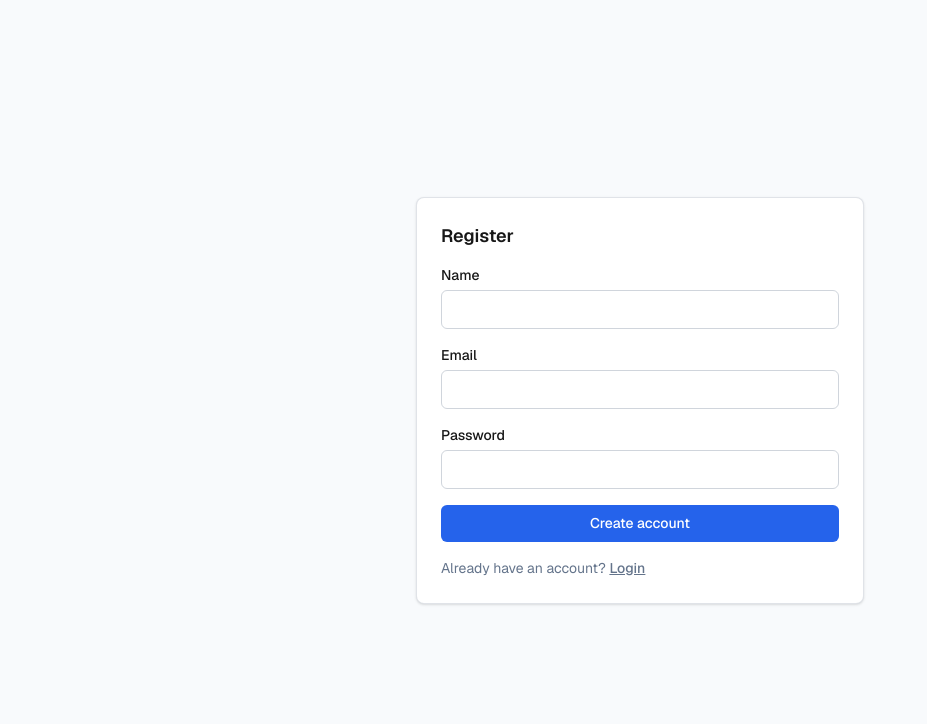
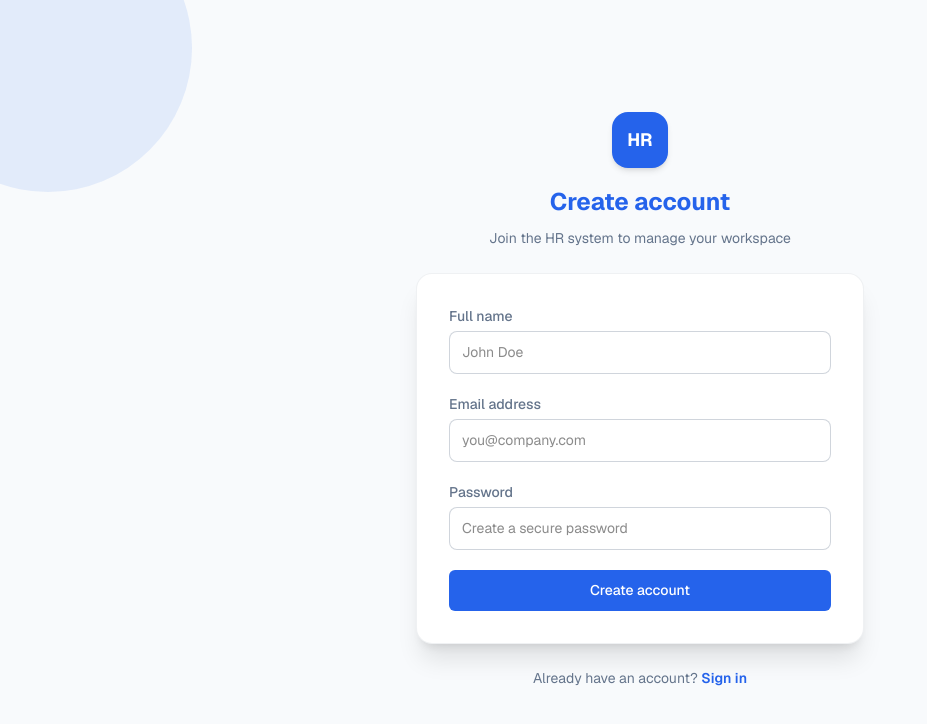
Before and after one commit to shathirs/HR-System, a Next.js app in the folder frontend/: page /register in a window 1280 px wide. Shown: the top 724 px of the page, without its empty margins (0-927 px from the left). Built offline with nearby package versions, Linux system fonts and the light colour scheme; no server answers.

Commit message:
Styles Register form and Login Form.

```diff
--- a/frontend/src/app/login/page.tsx
+++ b/frontend/src/app/login/page.tsx
@@ -3,9 +3,10 @@
 import Link from "next/link";
 import { useRouter } from "next/navigation";
 import { FormEvent, useEffect, useState } from "react";
+import AuthLayout from "@/components/layout/AuthLayout";
 import Button from "@/components/ui/Button";
-import Card from "@/components/ui/Card";
 import Input from "@/components/ui/Input";
+import Toast from "@/components/ui/Toast";
 import { LOGOUT_MESSAGE_KEY, login } from "@/lib/auth";
 
 export default function LoginPage() {
@@ -40,42 +41,64 @@ export default function LoginPage() {
   }
 
   return (
-    <div className="flex min-h-screen items-center justify-center bg-surface p-4">
-      <Card title="Login" className="w-full max-w-md">
-        <form onSubmit={handleSubmit} className="flex flex-col gap-4">
+    <>
+      {success && (
+        <Toast
+          message={success}
+          variant="success"
+          duration={2000}
+          onClose={() => setSuccess("")}
+        />
+      )}
+
+      <AuthLayout
+        title="Welcome back"
+        subtitle="Sign in to manage employees, payroll, and more"
+        footer={
+          <>
+            Don&apos;t have an account?{" "}
+            <Link
+              href="/register"
+              className="font-semibold text-primary hover:text-primary/80"
+            >
+              Create account
+            </Link>
+          </>
+        }
+      >
+        <form onSubmit={handleSubmit} className="flex flex-col gap-5">
           <Input
-            label="Email"
+            label="Email address"
             type="email"
             name="email"
+            placeholder="you@company.com"
             value={email}
             onChange={(event) => setEmail(event.target.value)}
+            className="bg-surface/50 py-2.5"
             required
           />
           <Input
             label="Password"
             type="password"
             name="password"
+            placeholder="Enter your password"
             value={password}
             onChange={(event) => setPassword(event.target.value)}
+            className="bg-surface/50 py-2.5"
             required
           />
-          {success && (
-            <p className="rounded-md bg-success/10 px-3 py-2 text-body text-success">
-              {success}
+
+          {error && (
+            <p className="rounded-lg border border-danger/20 bg-danger/10 px-3 py-2 text-body text-danger">
+              {error}
             </p>
           )}
-          {error && <p className="text-body text-danger">{error}</p>}
-          <Button type="submit" disabled={loading}>
+
+          <Button type="submit" disabled={loading} className="w-full py-2.5">
             {loading ? "Signing in..." : "Sign in"}
           </Button>
         </form>
-        <p className="mt-4 text-body text-secondary">
-          Don&apos;t have an account?{" "}
-          <Link href="/register" className="font-medium underline">
-            Register
-          </Link>
-        </p>
-      </Card>
-    </div>
+      </AuthLayout>
+    </>
   );
 }
--- a/frontend/src/app/register/page.tsx
+++ b/frontend/src/app/register/page.tsx
@@ -3,8 +3,8 @@
 import Link from "next/link";
 import { useRouter } from "next/navigation";
 import { FormEvent, useState } from "react";
+import AuthLayout from "@/components/layout/AuthLayout";
 import Button from "@/components/ui/Button";
-import Card from "@/components/ui/Card";
 import Input from "@/components/ui/Input";
 import { register } from "@/lib/auth";
 
@@ -32,45 +32,63 @@ export default function RegisterPage() {
   }
 
   return (
-    <div className="flex min-h-screen items-center justify-center bg-surface p-4">
-      <Card title="Register" className="w-full max-w-md">
-        <form onSubmit={handleSubmit} className="flex flex-col gap-4">
+    <AuthLayout
+      title="Create account"
+      subtitle="Join the HR system to manage your workspace"
+      footer={
+        <>
+          Already have an account?{" "}
+          <Link
+            href="/login"
+            className="font-semibold text-primary hover:text-primary/80"
+          >
+            Sign in
+          </Link>
+        </>
+      }
+    >
+      <form onSubmit={handleSubmit} className="flex flex-col gap-5">
         <Input
-            label="Name"
+          label="Full name"
           type="text"
           name="name"
+          placeholder="John Doe"
           value={name}
           onChange={(event) => setName(event.target.value)}
+          className="bg-surface/50 py-2.5"
           required
         />
         <Input
-            label="Email"
+          label="Email address"
           type="email"
           name="email"
+          placeholder="you@company.com"
           value={email}
           onChange={(event) => setEmail(event.target.value)}
+          className="bg-surface/50 py-2.5"
           required
         />
         <Input
           label="Password"
           type="password"
           name="password"
+          placeholder="Create a secure password"
           value={password}
           onChange={(event) => setPassword(event.target.value)}
+          className="bg-surface/50 py-2.5"
           required
         />
-          {error && <p className="text-body text-danger">{error}</p>}
-          <Button type="submit" disabled={loading}>
+
+        {error && (
+          <p className="rounded-lg border border-danger/20 bg-danger/10 px-3 py-2 text-body text-danger">
+            {error}
+          </p>
+        )}
+
+        <Button type="submit" disabled={loading} className="w-full py-2.5">
           {loading ? "Creating account..." : "Create account"}
         </Button>
       </form>
-        <p className="mt-4 text-body text-secondary">
-          Already have an account?{" "}
-          <Link href="/login" className="font-medium underline">
-            Login
-          </Link>
-        </p>
-      </Card>
-    </div>
+    </AuthLayout>
   );
 }
--- /dev/null
+++ b/frontend/src/components/layout/AuthLayout.tsx
@@ -0,0 +1,38 @@
+import type { ReactNode } from "react";
+
+interface AuthLayoutProps {
+  title: string;
+  subtitle: string;
+  children: ReactNode;
+  footer: ReactNode;
+}
+
+export default function AuthLayout({
+  title,
+  subtitle,
+  children,
+  footer,
+}: AuthLayoutProps) {
+  return (
+    <div className="relative flex min-h-screen items-center justify-center overflow-hidden bg-surface p-4">
+      <div className="pointer-events-none absolute -left-24 -top-24 h-72 w-72 rounded-full bg-primary/10" />
+      <div className="pointer-events-none absolute -bottom-32 -right-20 h-96 w-96 rounded-full bg-primary/5" />
+
+      <div className="relative w-full max-w-md">
+        <div className="mb-6 text-center">
+          <div className="mx-auto mb-4 flex h-14 w-14 items-center justify-center rounded-2xl bg-primary text-subheading font-bold text-white shadow-md">
+            HR
+          </div>
+          <h1 className="text-heading font-bold text-primary">{title}</h1>
+          <p className="mt-2 text-body text-secondary">{subtitle}</p>
+        </div>
+
+        <div className="rounded-2xl border border-secondary/10 bg-white p-8 shadow-xl">
+          {children}
+        </div>
+
+        <div className="mt-6 text-center text-body text-secondary">{footer}</div>
+      </div>
+    </div>
+  );
+}
--- a/frontend/src/components/ui/Input.tsx
+++ b/frontend/src/components/ui/Input.tsx
@@ -17,13 +17,13 @@ export default function Input({
   return (
     <div className="flex flex-col gap-1">
       {label && (
-        <label htmlFor={inputId} className="text-body font-medium">
+        <label htmlFor={inputId} className="text-body font-medium text-secondary">
           {label}
         </label>
       )}
       <input
         id={inputId}
-        className={`rounded-md border border-secondary/30 px-3 py-2 text-body outline-none focus:border-primary ${className}`}
+        className={`rounded-lg border border-secondary/30 bg-white px-3 py-2 text-body outline-none transition focus:border-primary focus:ring-2 focus:ring-primary/20 ${className}`}
         {...props}
       />
       {error && <p className="text-caption text-danger">{error}</p>}
--- /dev/null
+++ b/frontend/src/components/ui/Toast.tsx
@@ -0,0 +1,43 @@
+"use client";
+
+import { useEffect } from "react";
+
+type ToastVariant = "success" | "error" | "warning";
+
+interface ToastProps {
+  message: string;
+  variant?: ToastVariant;
+  duration?: number;
+  onClose: () => void;
+}
+
+const variantStyles: Record<ToastVariant, string> = {
+  success: "border-success/30 bg-white text-success",
+  error: "border-danger/30 bg-white text-danger",
+  warning: "border-warning/30 bg-white text-warning",
+};
+
+export default function Toast({
+  message,
+  variant = "success",
+  duration = 2000,
+  onClose,
+}: ToastProps) {
+  useEffect(() => {
+    const timer = setTimeout(onClose, duration);
+    return () => clearTimeout(timer);
+  }, [duration, onClose]);
+
+  return (
+    <div
+      role="alert"
+      className="fixed left-1/2 top-6 z-50 w-full max-w-sm -translate-x-1/2 px-4"
+    >
+      <div
+        className={`rounded-lg border px-4 py-3 text-center text-body font-medium shadow-lg ${variantStyles[variant]}`}
+      >
+        {message}
+      </div>
+    </div>
+  );
+}
```
Lines whose indentation alone changed are shown as unchanged.
